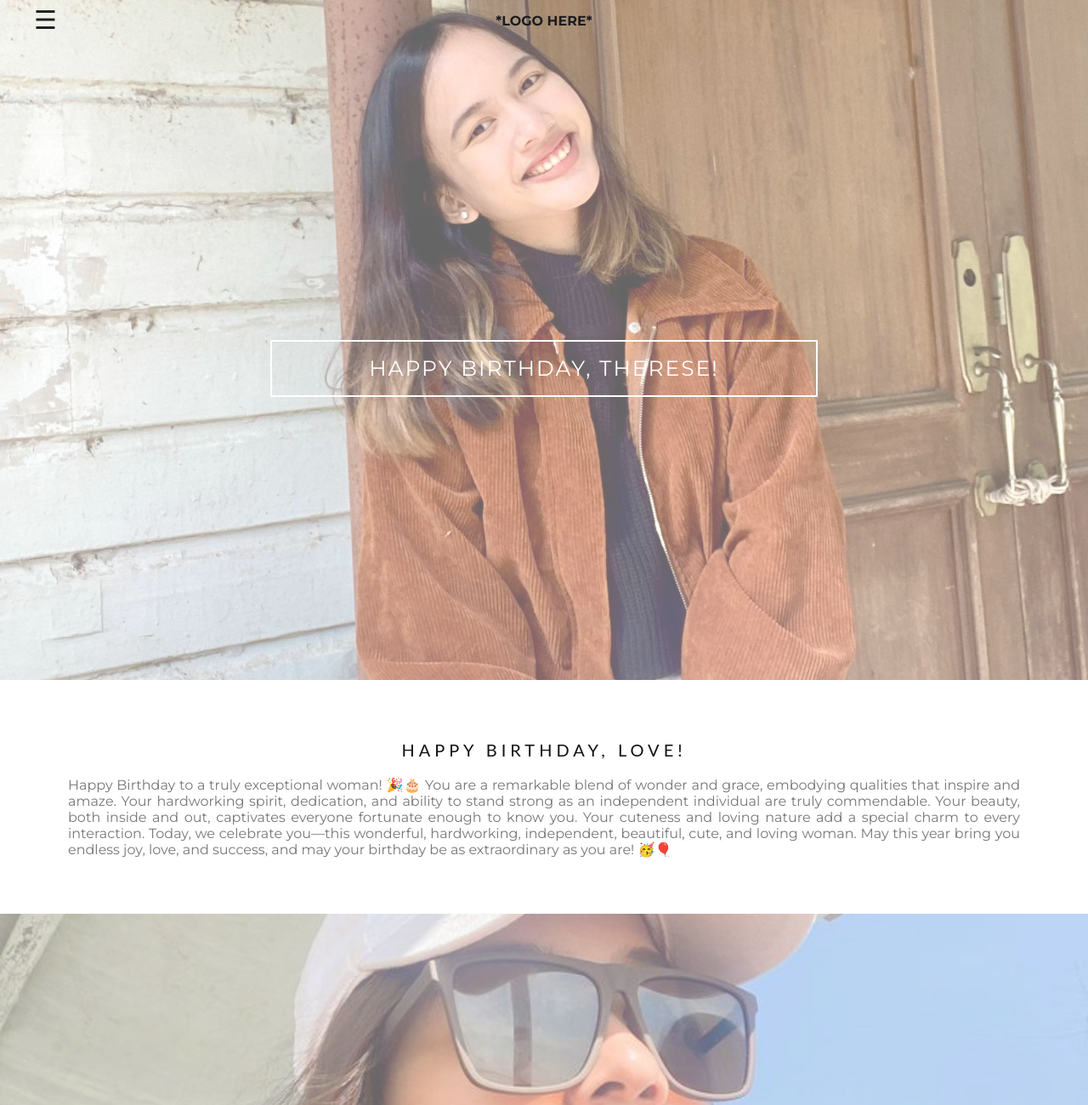
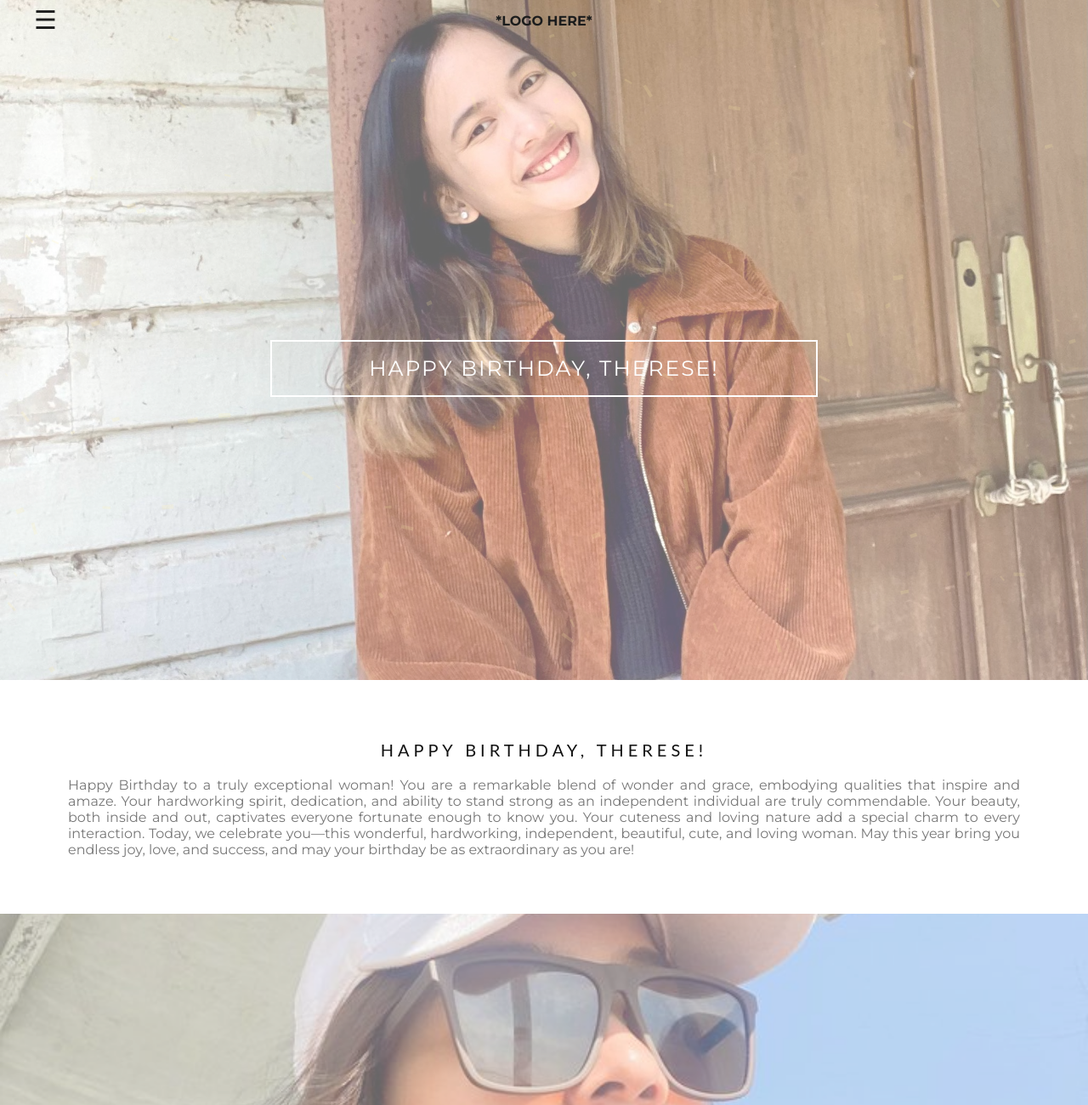
Before and after one commit to AJBatanes11/ThereseBirthday-old-, a plain HTML site: page index.html in a window 1280 px wide. Shown: the top 1300 px of the page at 85% size. Drawn offline with nearby package versions, Linux system fonts and the light colour scheme.

Commit message:
Update index.html

```diff
--- a/index.html
+++ b/index.html
@@ -39,9 +39,9 @@
     </div>
     <!-- HOME -->
     <div id="home" class="bgimg-1">
-        <!-- <div style="width:auto;overflow:hidden;">
+        <div style="width:auto;overflow:hidden;">
             <canvas id="canvas" style="opacity: 0.25;"></canvas>
-        </div> -->
+        </div>
         <!-- <div class="confetti-piece"></div>
         <div class="confetti-piece"></div>
         <div class="confetti-piece"></div>
@@ -63,8 +63,8 @@
     </div>
 
     <div class="personal-message">
-        <h3 class="reveal" style="text-align:center;">Happy birthday, love!</h3>
-        <p class="reveal">Happy Birthday to a truly exceptional woman! 🎉🎂 You are a remarkable blend of wonder and grace, embodying qualities that inspire and amaze. Your hardworking spirit, dedication, and ability to stand strong as an independent individual are truly commendable. Your beauty, both inside and out, captivates everyone fortunate enough to know you. Your cuteness and loving nature add a special charm to every interaction. Today, we celebrate you—this wonderful, hardworking, independent, beautiful, cute, and loving woman. May this year bring you endless joy, love, and success, and may your birthday be as extraordinary as you are! 🥳🎈</p>
+        <h3 class="reveal" style="text-align:center;">Happy birthday, Therese!</h3>
+        <p class="reveal">Happy Birthday to a truly exceptional woman! You are a remarkable blend of wonder and grace, embodying qualities that inspire and amaze. Your hardworking spirit, dedication, and ability to stand strong as an independent individual are truly commendable. Your beauty, both inside and out, captivates everyone fortunate enough to know you. Your cuteness and loving nature add a special charm to every interaction. Today, we celebrate you—this wonderful, hardworking, independent, beautiful, cute, and loving woman. May this year bring you endless joy, love, and success, and may your birthday be as extraordinary as you are!</p>
     </div>
 
     <div class="bgimg-2">
```
